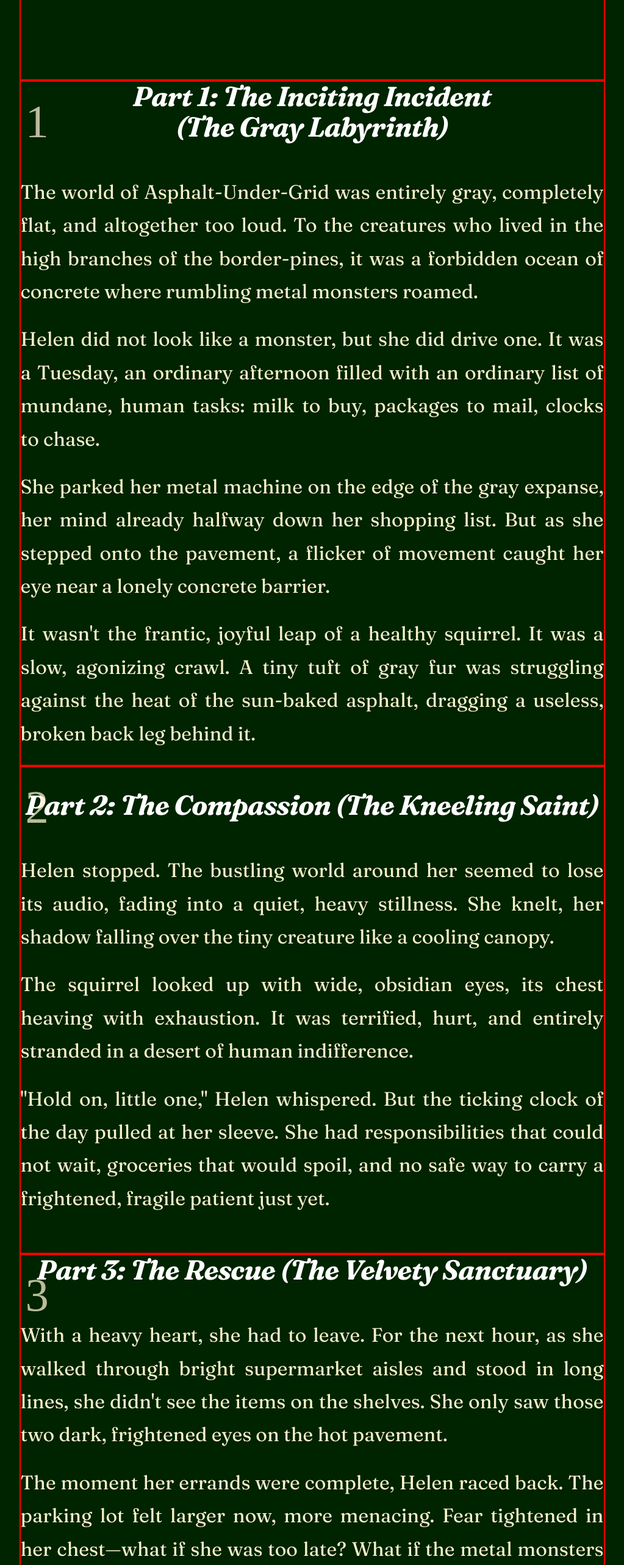
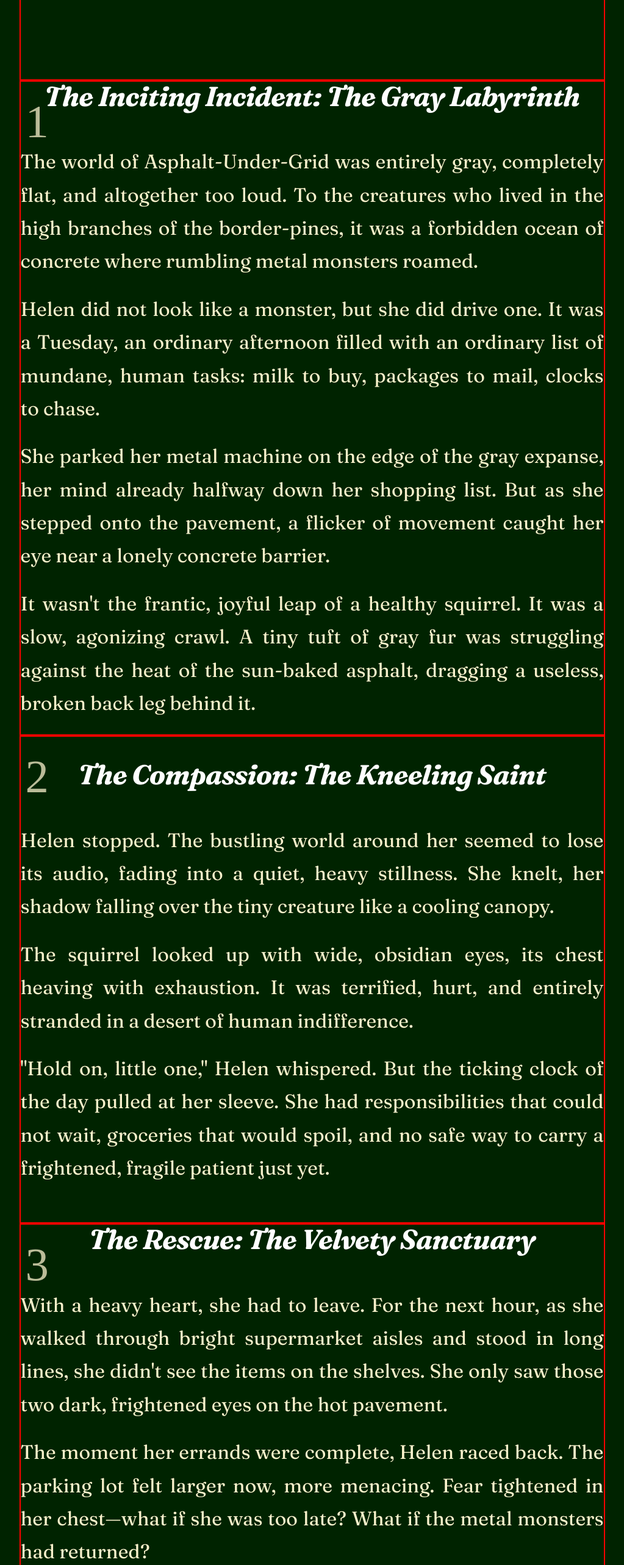
Before and after one commit to webrune-tim/patron-saint-of-squrrels, a SvelteKit app: page / in a window 1280 px wide. Shown: the part 1500-4066 px from the top of the page at 61% size, without its empty margins (121-1144 px from the left). Built offline with nearby package versions, Linux system fonts and the light colour scheme.

Commit message:
Update +page.svelte

```diff
--- a/src/routes/+page.svelte
+++ b/src/routes/+page.svelte
@@ -66,7 +66,7 @@
     <section id="scene-1" class="scene">
         <div class="scene-number">1</div>
         <div class="scene-content">
-            <h3 class="story-heading">Part 1: The Inciting Incident (The Gray Labyrinth)</h3>
+            <h3 class="story-heading">The Inciting Incident: The Gray Labyrinth</h3>
 
             <div class="story-image-wrapper">
                 <enhanced:img src={scene1} alt="Gray Labyrinth" />
@@ -103,7 +103,7 @@
     <section id="scene-2" class="scene">
         <div class="scene-number">2</div>
         <div class="scene-content">
-            <h3 class="story-heading">Part 2: The Compassion (The Kneeling Saint)</h3>
+            <h3 class="story-heading">The Compassion: The Kneeling Saint</h3>
 
             <div class="story-image-wrapper">
                 <enhanced:img src={scene2} alt="Kneeling Saint" />
@@ -133,7 +133,7 @@
     <section id="scene-3" class="scene">
         <div class="scene-number">3</div>
         <div class="scene-content">
-            <h3 class="story-heading">Part 3: The Rescue (The Velvety Sanctuary)</h3>
+            <h3 class="story-heading">The Rescue: The Velvety Sanctuary</h3>
 
             <div class="story-image-wrapper">
                 <enhanced:img src={scene3} alt="Velvety Sanctuary" />
@@ -170,7 +170,7 @@
     <section id="scene-4" class="scene">
         <div class="scene-number">4</div>
         <div class="scene-content">
-            <h3 class="story-heading">Part 4: The Epilogue (The Acorn Crown)</h3>
+            <h3 class="story-heading">The Epilogue: The Acorn Crown</h3>
 
             <div class="story-image-wrapper">
                 <enhanced:img src={scene4} alt="The Epilogue" />
```
